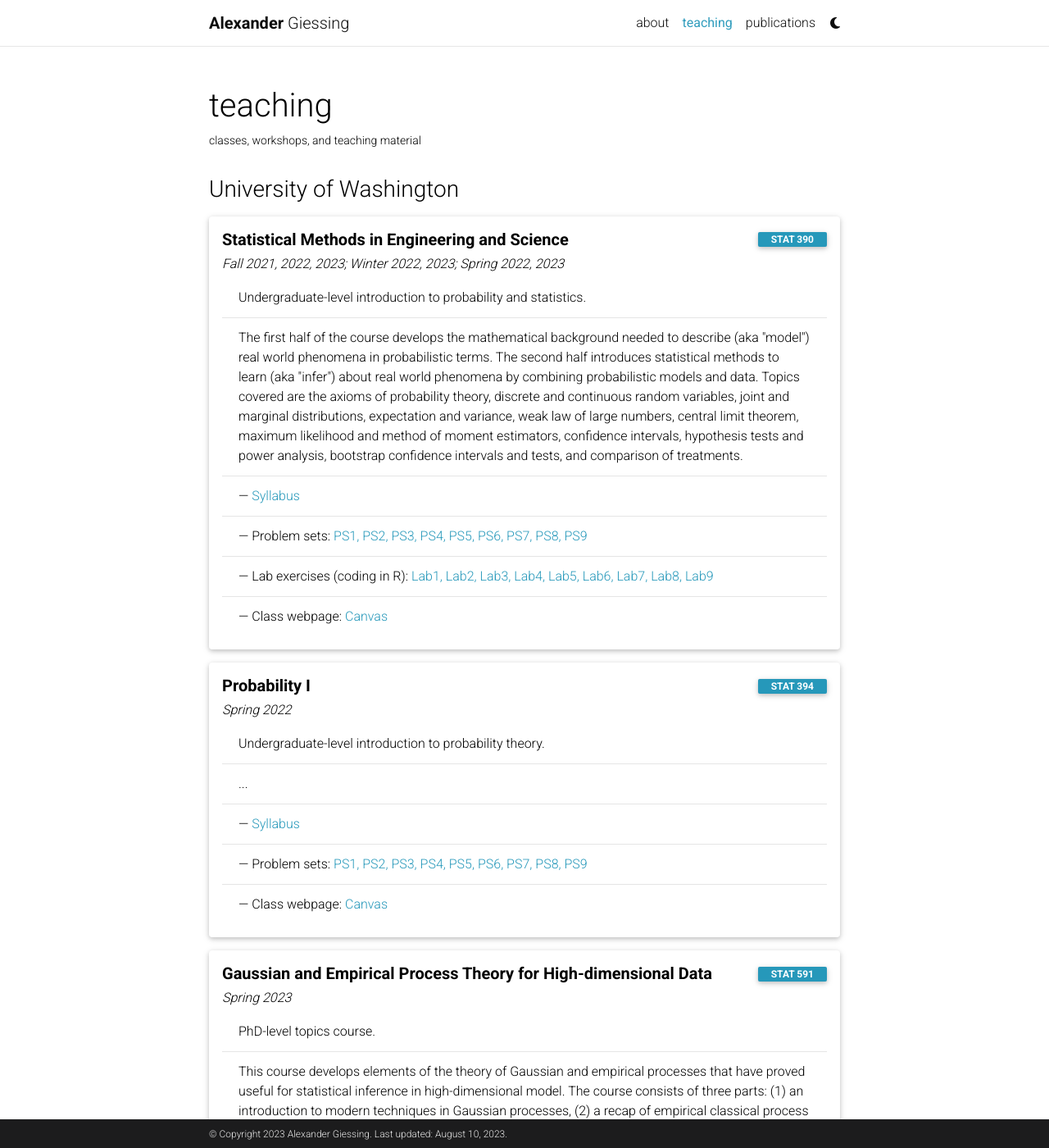
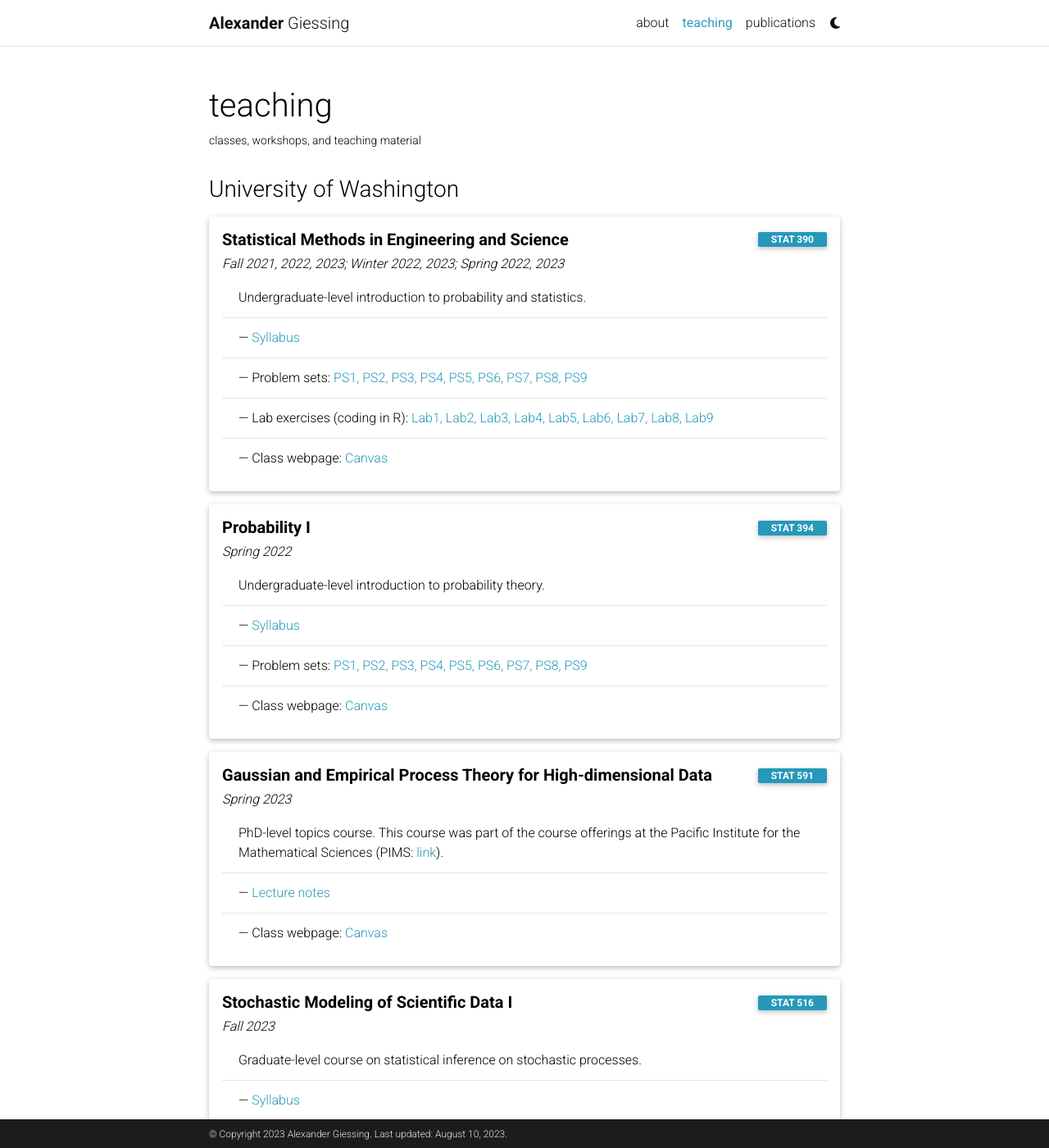
Before and after one commit to agiessing/agiessing.github.io, a Jekyll site: the page built from _pages/teaching.md, in a window 1280 px wide and 1400 px high. Shown: the whole window at 82% size. Built offline with Jekyll 4.4.1, drawn with Linux system fonts in a browser that asks for light colours; comment, search, counter and statistics services are not loaded; a style sheet for code colours, icons or effects is not loaded; some of the changed text lies outside the part shown.

Commit message:
Update teaching.md

```diff
--- a/_pages/teaching.md
+++ b/_pages/teaching.md
@@ -23,7 +23,6 @@
     <h6 class="font-italic mt-2 mt-sm-0">Fall 2021, 2022, 2023; Winter 2022, 2023; Spring 2022, 2023  </h6>
     <ul class="card-text font-weight-light list-group list-group-flush">
       <li class="list-group-item">Undergraduate-level introduction to probability and statistics.</li>
-      <li class="list-group-item"> The first half of the course develops the mathematical background needed to describe (aka "model") real world phenomena in probabilistic terms. The second half introduces statistical methods to learn (aka "infer") about real world phenomena by combining probabilistic models and data. Topics covered are the axioms of probability theory, discrete and continuous random variables, joint and marginal distributions, expectation and variance, weak law of large numbers, central limit theorem, maximum likelihood and method of moment estimators, confidence intervals, hypothesis tests and power analysis, bootstrap confidence intervals and tests, and comparison of treatments.</li>
       <li class="list-group-item">— <a href="..."> Syllabus</a> </li>
       <li class="list-group-item">— Problem sets: <a href="...">PS1, PS2, PS3, PS4, PS5, PS6, PS7, PS8, PS9</a> </li>
       <li class="list-group-item">— Lab exercises (coding in R): <a href="...">Lab1, Lab2, Lab3, Lab4, Lab5, Lab6, Lab7, Lab8, Lab9</a> </li>               <li class="list-group-item">— Class webpage: <a href="...."> Canvas</a></li>
@@ -46,7 +45,6 @@
     <h6 class="font-italic mt-2 mt-sm-0">Spring 2022</h6>
     <ul class="card-text font-weight-light list-group list-group-flush">
       <li class="list-group-item">Undergraduate-level introduction to probability theory.</li>
-      <li class="list-group-item"> ...  </li>
       <li class="list-group-item">— <a href="..."> Syllabus</a> </li>
       <li class="list-group-item">— Problem sets: <a href="...">PS1, PS2, PS3, PS4, PS5, PS6, PS7, PS8, PS9</a> </li>
       <li class="list-group-item">— Class webpage: <a href="...."> Canvas</a></li>
@@ -69,9 +67,7 @@
     </div>
     <h6 class="font-italic mt-2 mt-sm-0">Spring 2023</h6>
     <ul class="card-text font-weight-light list-group list-group-flush">
-      <li class="list-group-item">PhD-level topics course.</li>
-      <li class="list-group-item"> This course develops elements of the theory of Gaussian and empirical processes that have proved useful for statistical inference in high-dimensional model. The course consists of three parts: (1) an introduction to modern techniques in Gaussian processes, (2) a recap of empirical classical process theory, and (3) a discussion of Gaussian approximation, high-dimensional CLTs, and the conditional multiplier bootstrap. </li>
-      <li class="list-group-item">— This course is part of the course offerings
+      <li class="list-group-item">PhD-level topics course. This course was part of the course offerings
       at the Pacific Institute for the Mathematical Sciences (PIMS: <a href="https://courses.pims.math.ca/tag/2022-2023/"> link</a>).</li>
       <li class="list-group-item">— <a href="..."> Lecture notes</a> </li>
       <li class="list-group-item">— Class webpage: <a href="...."> Canvas</a></li>
@@ -95,7 +91,6 @@
     <h6 class="font-italic mt-2 mt-sm-0">Fall 2023</h6>
     <ul class="card-text font-weight-light list-group list-group-flush">
       <li class="list-group-item">Graduate-level course on statistical inference on stochastic processes.</li>
-      <li class="list-group-item"> Markov chains; ergodic theorem; Monte Carlo Markov Chains; Hidden Markov Models; frequentist and Bayesian inference on Markov chains. </li>
       <li class="list-group-item">— <a href="..."> Syllabus</a> </li>
       <li class="list-group-item">— Class webpage: <a href="...."> Canvas</a></li>
     </ul>
@@ -120,7 +115,6 @@
     <h6 class="font-italic mt-2 mt-sm-0">Spring 2019</h6>
     <ul class="card-text font-weight-light list-group list-group-flush">
       <li class="list-group-item">Undergraduate-level introduction to probability, statistics, and machine learning.</li>
-      <li class="list-group-item"> This course provides background to understand and produce rigorous statistical analysis including estimation, confidence intervals, hypothesis testing, regression, logistic regression, model selection, and a brief introduction to machine learning. Applicability and limitations of these methods are illustrated using a variety of modern real world data sets and manipulation of the statistical software R.</li>
       <li class="list-group-item">— <a href="..."> Syllabus</a> </li>
     </ul>
   </div>
```
